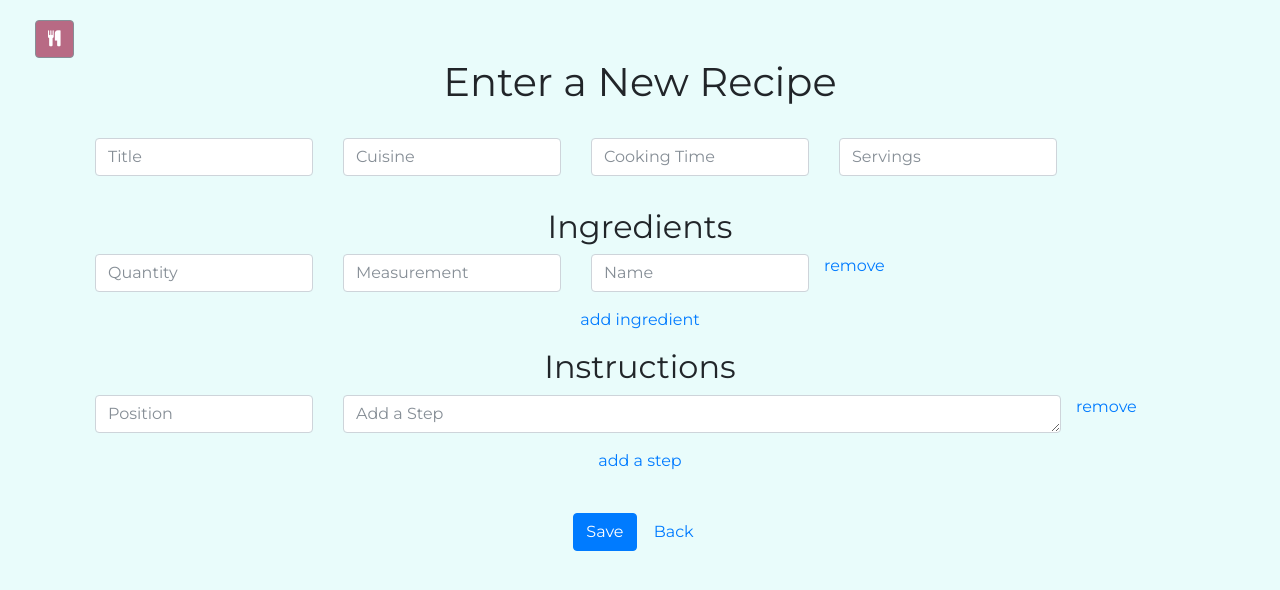
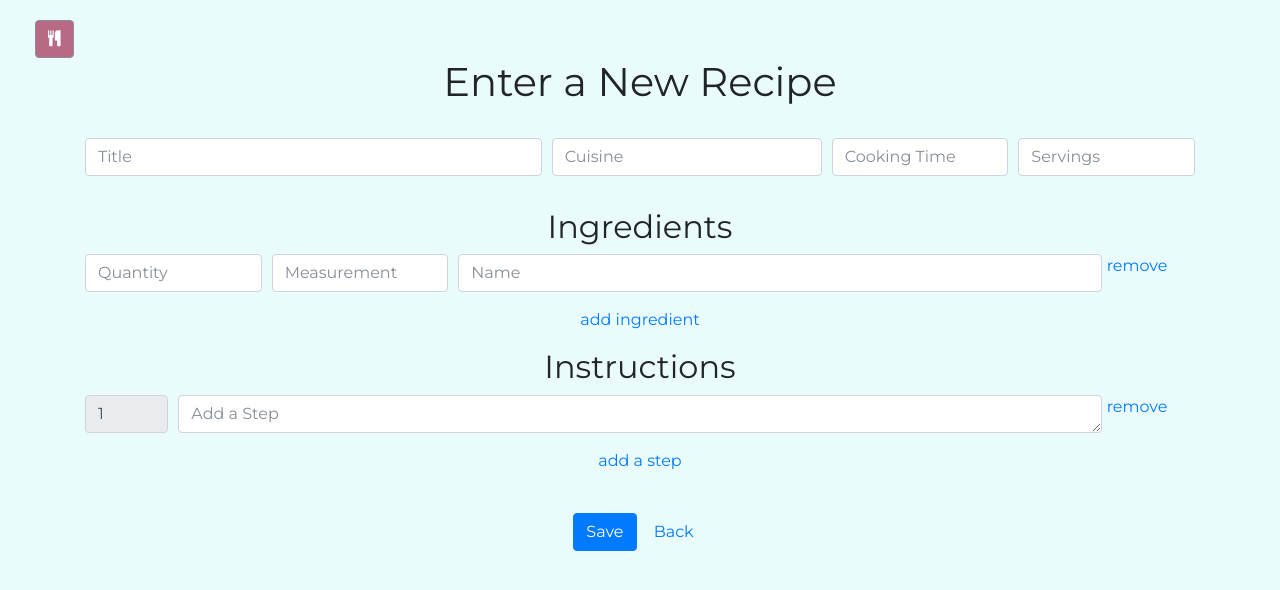
Before and after one commit to mostlybadfly/recetario, a Django app: page /recipes/add/ in a window 1280 px wide. Shown: the top 590 px of the page. Run offline with Django 3.2, Linux system fonts and the light colour scheme; some libraries are stand-ins or nearby versions.

Commit message:
Updated form columns, blocked out instruction step number field

```diff
--- a/recipes/forms.py
+++ b/recipes/forms.py
@@ -1,6 +1,6 @@
 from django.forms import ModelForm, inlineformset_factory
 from crispy_forms.helper import FormHelper
-from crispy_forms.layout import Layout, Field
+from crispy_forms.layout import Layout, Field, Div
 
 from .models import Recipe, Ingredient, Instruction
 
@@ -10,12 +10,11 @@ class RecipeForm(ModelForm):
         self.helper = FormHelper()
         self.helper.form_tag = False
         self.helper.form_show_labels = False
-        self.helper.field_class = "col"
         self.helper.layout = Layout (
-            Field('title', placeholder="Title"),
-            Field('cuisine', placeholder="Cuisine"),
-            Field('cooking_time', placeholder="Cooking Time"),
-            Field('servings', placeholder="Servings"),
+            Div(Field('title', placeholder="Title"), css_class='col-md-5'),
+            Div(Field('cuisine', placeholder="Cuisine"), css_class='col-md-3'),
+            Div(Field('cooking_time', placeholder="Cooking Time"), css_class='col-md-2'),
+            Div(Field('servings', placeholder="Servings"), css_class='col-md-2'),
         )
 
     class Meta:
@@ -27,9 +26,9 @@ class IngredientForm(ModelForm):
         super(IngredientForm, self).__init__(*args, **kwargs)
         self.helper = FormSetHelper()
         self.helper.layout = Layout (
-            Field('quantity', placeholder="Quantity"),
-            Field('measurement', placeholder="Measurement"),
-            Field('name', placeholder="Name")
+            Div(Field('quantity', placeholder="Quantity"), css_class='col-md-2'),
+            Div(Field('measurement', placeholder="Measurement"), css_class='col-md-2'),
+            Div(Field('name', placeholder="Name", size=45), css_class='col-md-7')
         )
 
     class Meta:
@@ -41,8 +40,8 @@ class InstructionForm(ModelForm):
         super(InstructionForm, self).__init__(*args, **kwargs)
         self.helper = FormSetHelper()
         self.helper.layout = Layout (
-            Field('ordinal', placeholder="Position"),
-            Field('instruction_text', placeholder="Add a Step", rows=1, cols=75),
+            Div(Field('ordinal', placeholder="Position", readonly=True), css_class='col-md-1'),
+            Div(Field('instruction_text', placeholder="Add a Step", rows=1, cols=75), css_class='col-md-10')
         )
 
     class Meta:
@@ -56,7 +55,6 @@ class FormSetHelper(FormHelper):
         self.render_hidden_fields = True
         self.disable_csrf = True
         self.form_show_labels = False
-        self.field_class = "col"
 
 
 IngredientFormSet = inlineformset_factory(Recipe, Ingredient, form = IngredientForm, extra=1)
--- a/recipes/templates/recipes/recipe_edit.html
+++ b/recipes/templates/recipes/recipe_edit.html
@@ -43,13 +43,17 @@
       addText: 'add ingredient',
       deleteText: 'remove',
       prefix: '{{ ingredients.prefix }}',
-      formCssClass: 'ingredients-formset'
+      formCssClass: 'ingredients-formset',
   });
   $('.instruction-formset-row').formset({
       addText: 'add a step',
       deleteText: 'remove',
       prefix: '{{ instructions.prefix }}',
-      formCssClass: 'instructions_formset'
+      formCssClass: 'instructions_formset',
+      added: function newInstruction(row) {
+          var total = $('#id_instructions-TOTAL_FORMS').val();
+          $("input[name*='ordinal']" ).last().val(total);
+    }
   });
 </script>
 {% endblock %}
--- a/recipes/views.py
+++ b/recipes/views.py
@@ -24,7 +24,7 @@ class RecipeCreate(CreateView):
             data['instructions'] = InstructionFormSet(self.request.POST, prefix='instructions')
         else:
             data['ingredients'] = IngredientFormSet()
-            data['instructions'] = InstructionFormSet()
+            data['instructions'] = InstructionFormSet(initial=[{'ordinal' : 1}])
         return data
 
     def form_valid(self, form):
@@ -43,7 +43,7 @@ class RecipeCreate(CreateView):
 
 class RecipeUpdate(UpdateView):
     model = Recipe
-    fields = ['title', 'cuisine', 'cooking_time', 'servings']
+    form_class = RecipeForm
 
     def get_success_url(self):
         return reverse_lazy('detail', args = (self.object.id,))
@@ -55,7 +55,7 @@ class RecipeUpdate(UpdateView):
             data['instructions'] = InstructionFormSet(self.request.POST, instance=self.object, prefix='instructions')
         else:
             data['ingredients'] = IngredientFormSet(instance=self.object)
-            data['instructions'] = InstructionFormSet(instance=self.object)
+            data['instructions'] = InstructionFormSet(instance=self.object, initial=[{'ordinal': self.object.instructions.count()+1}])
         return data
 
     def form_valid(self, form):
```
